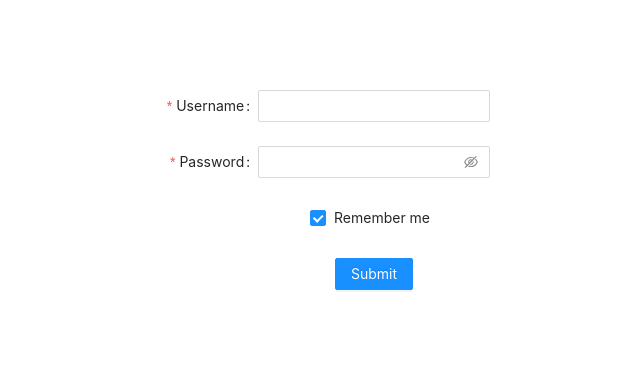
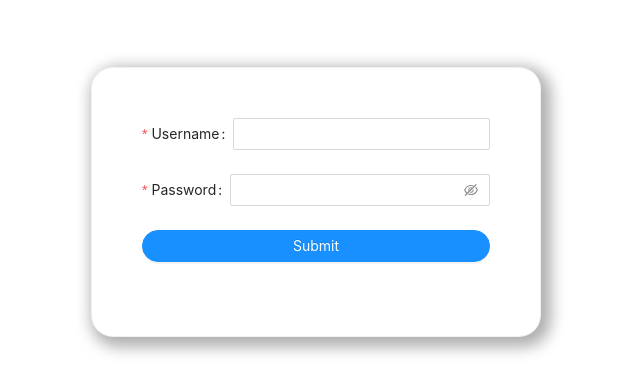
Before and after one commit to AndyLab9596/demo-training-app-2, a React (Create React App) app: page / in a window 1280 px wide. Shown: the part 198-590 px from the top of the page, without its empty margins (324-964 px from the left). Built offline with nearby package versions, Linux system fonts and the light colour scheme.

Commit message:
edit button login page css

```diff
--- a/src/features/auth/pages/LoginPage.scss
+++ b/src/features/auth/pages/LoginPage.scss
@@ -4,4 +4,11 @@
     align-items: center;
     width: 100%;
     min-height: 100vh;
+
+    .container {
+        border: 1px solid #3131;
+        padding: 50px;
+        border-radius: 22px;
+        box-shadow: 5px 5px 15px 5px rgba(0, 0, 0, 0.32);
+    }
 }
--- a/src/features/auth/pages/LoginPage.tsx
+++ b/src/features/auth/pages/LoginPage.tsx
@@ -12,10 +12,9 @@ const LoginPage = () => {
 
   return (
     <div className="wrapper">
+      <div className="container">
         <Form
           name="basic"
-        labelCol={{ span: 8 }}
-        wrapperCol={{ span: 16 }}
           initialValues={{ remember: true }}
           onFinish={onFinish}
           onFinishFailed={onFinishFailed}
@@ -37,21 +36,20 @@ const LoginPage = () => {
             <Input.Password />
           </Form.Item>
 
-        <Form.Item
-          name="remember"
-          valuePropName="checked"
-          wrapperCol={{ offset: 8, span: 16 }}
+          <Form.Item>
+            <Button
+              type="primary"
+              htmlType="submit"
+              shape="round"
+              size="middle"
+              block={true}
             >
-          <Checkbox>Remember me</Checkbox>
-        </Form.Item>
-
-        <Form.Item wrapperCol={{ offset: 8, span: 16 }}>
-          <Button type="primary" htmlType="submit">
               Submit
             </Button>
           </Form.Item>
         </Form>
       </div>
+    </div>
   );
 };
 
```
Lines whose indentation alone changed are shown as unchanged.
